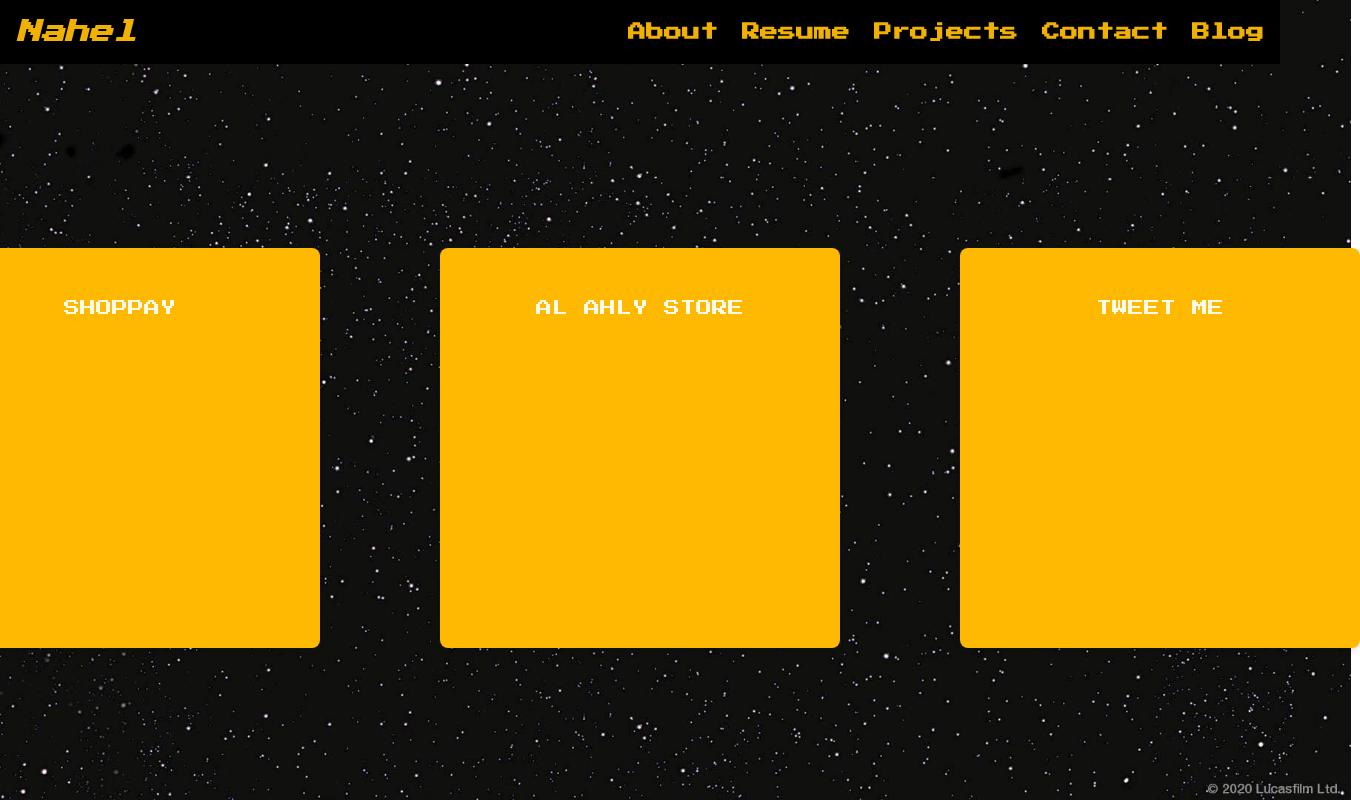
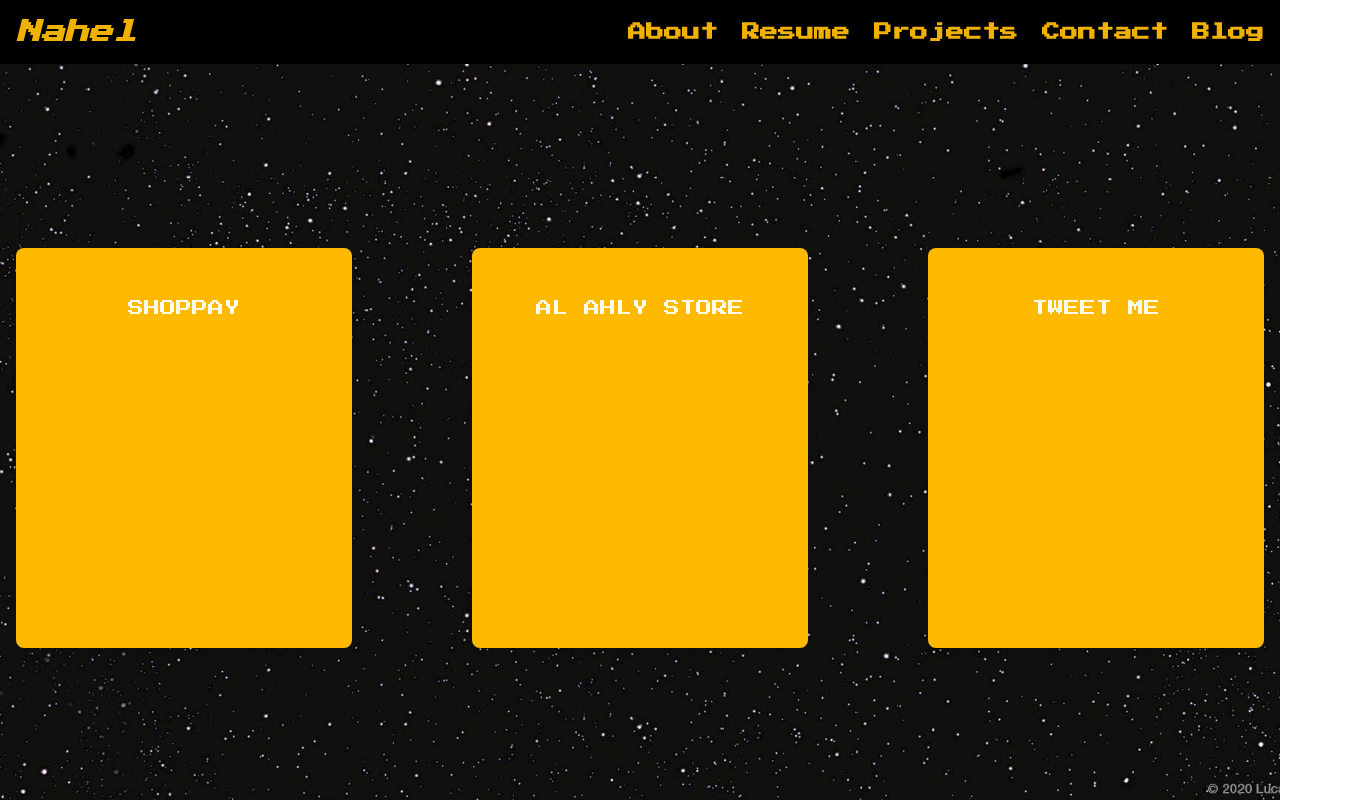
Before and after one commit to Nahelawad/my-Portfolio, a Next.js app: page /projects in a window 1280 px wide. Shown: the whole page, 1360 px wide, since content can reach past the window. Built offline with nearby package versions, Linux system fonts and the light colour scheme; a web font is replaced by a local one.

Commit message:
addition

```diff
--- a/app/projects/page.tsx
+++ b/app/projects/page.tsx
@@ -18,11 +18,7 @@
 transition={{ duration: 0.8 }}
 >
 
-
-</motion.div>
-
-      <div className="min-h-screen flex items-center justify-center pt-24 px-4">
-        <div className="flex gap-30">
+  <div className=" md:flex flex-row min-h-screen items-center justify-center pt-24 px-4 gap-x-[120px]">
           <div className="w-100 h-100 bg-amber-400 rounded-lg shadow-md flex items-center justify-center font-press-start hover:scale-110">
             <p className="text-amber-50 pb-70">SHOPPAY</p>
           </div>
@@ -32,8 +28,12 @@
           <div className="w-100 h-100 bg-amber-400 rounded-lg shadow-md flex items-center justify-center font-press-start hover:scale-110">
             <p className="text-amber-50 pb-70">TWEET ME</p>
           </div>
-        </div>
-      </div>
+  </div>
+
+
+
+</motion.div>
+
 
 
     </>
```
